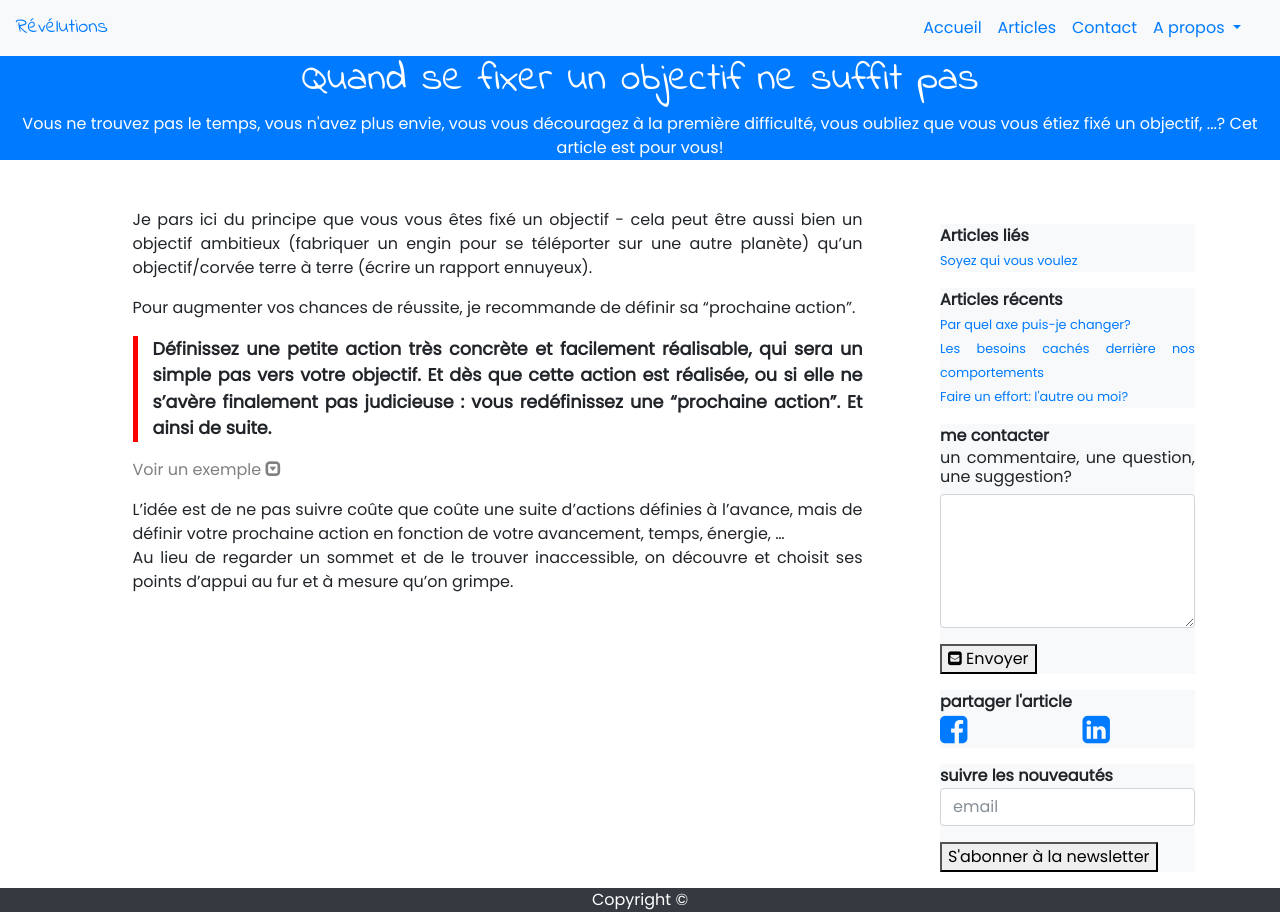
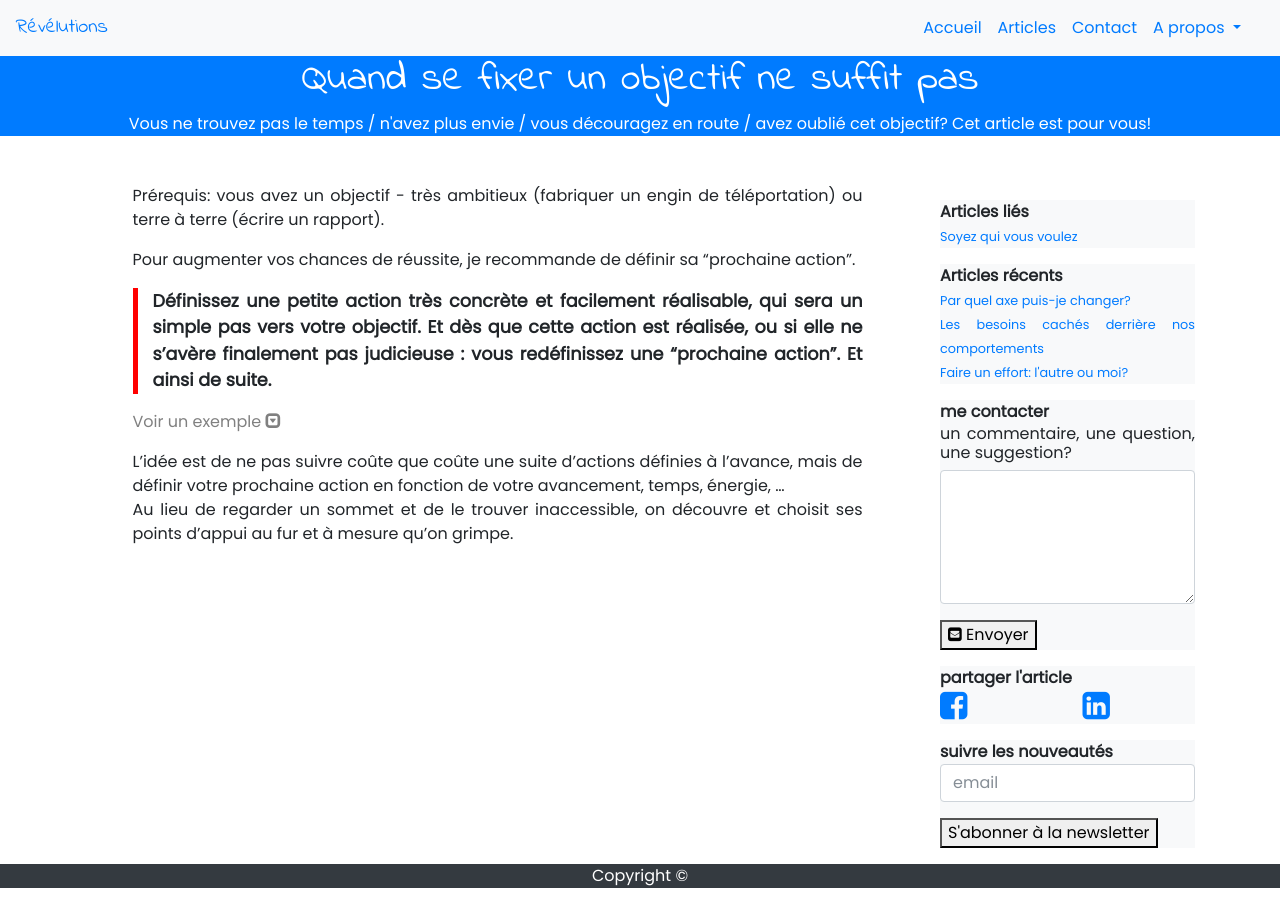
Before and after one commit to OrgaEvolutions/Nathoup.github.io, a Jekyll site: the page built from articles/prochaine_action.html, in a window 1280 px wide. Built offline with Jekyll 4.4.1, drawn with Linux system fonts in a browser that asks for light colours; nearby versions of some CDN libraries; some web fonts are replaced.

Commit message:
Update prochaine_action.html

```diff
--- a/articles/prochaine_action.html
+++ b/articles/prochaine_action.html
@@ -2,13 +2,13 @@
 layout: article
 title: "Quand se fixer un objectif ne suffit pas"
 date: 2018-01-28
-intro: "Vous ne trouvez pas le temps, vous n'avez plus envie, vous vous découragez à la première difficulté, vous oubliez que vous vous étiez fixé un objectif, ...? Cet article est pour vous!"
+intro: "Vous ne trouvez pas le temps / n'avez plus envie / vous découragez en route / avez oublié cet objectif? Cet article est pour vous!"
 tags: agir
 id: prochaine_action
 ---
 
 {% include al type='paragraphe' %}
-Je pars ici du principe que vous vous êtes fixé un objectif - cela peut être aussi bien un objectif ambitieux (fabriquer un engin pour se téléporter sur une autre planète) qu’un objectif/corvée terre à terre (écrire un rapport ennuyeux).
+Prérequis: vous avez un objectif - très ambitieux (fabriquer un engin de téléportation) ou terre à terre (écrire un rapport).
 {% include al type='fin_paragraphe' %}
 
 
```
